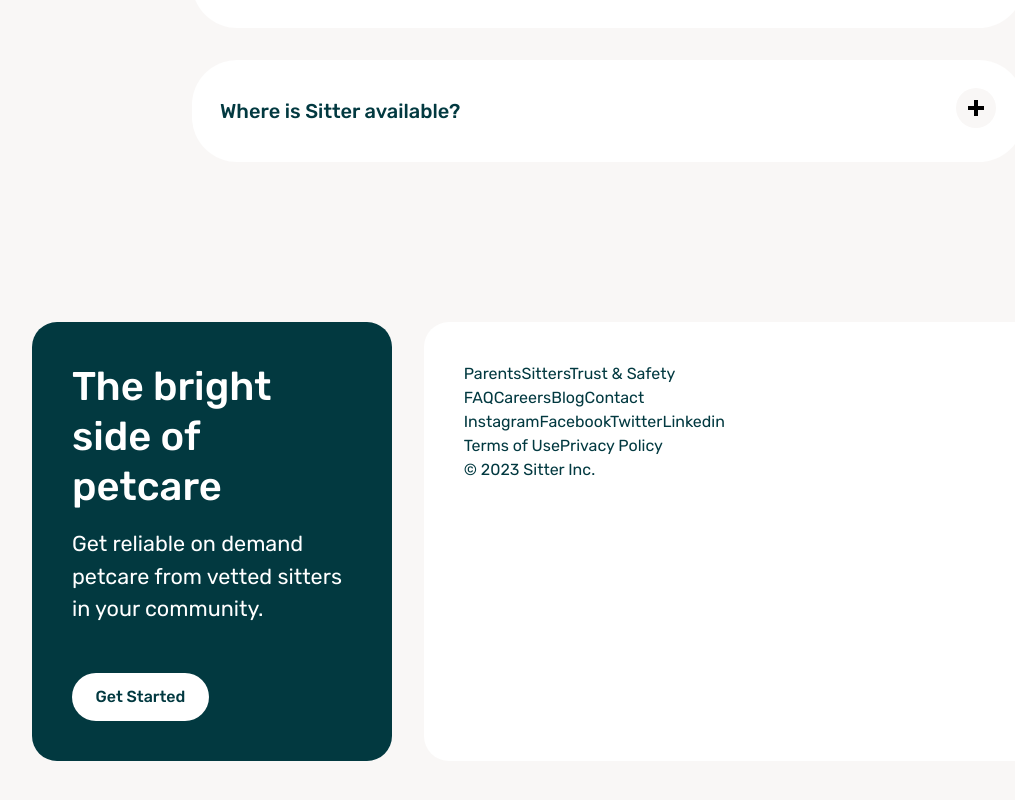
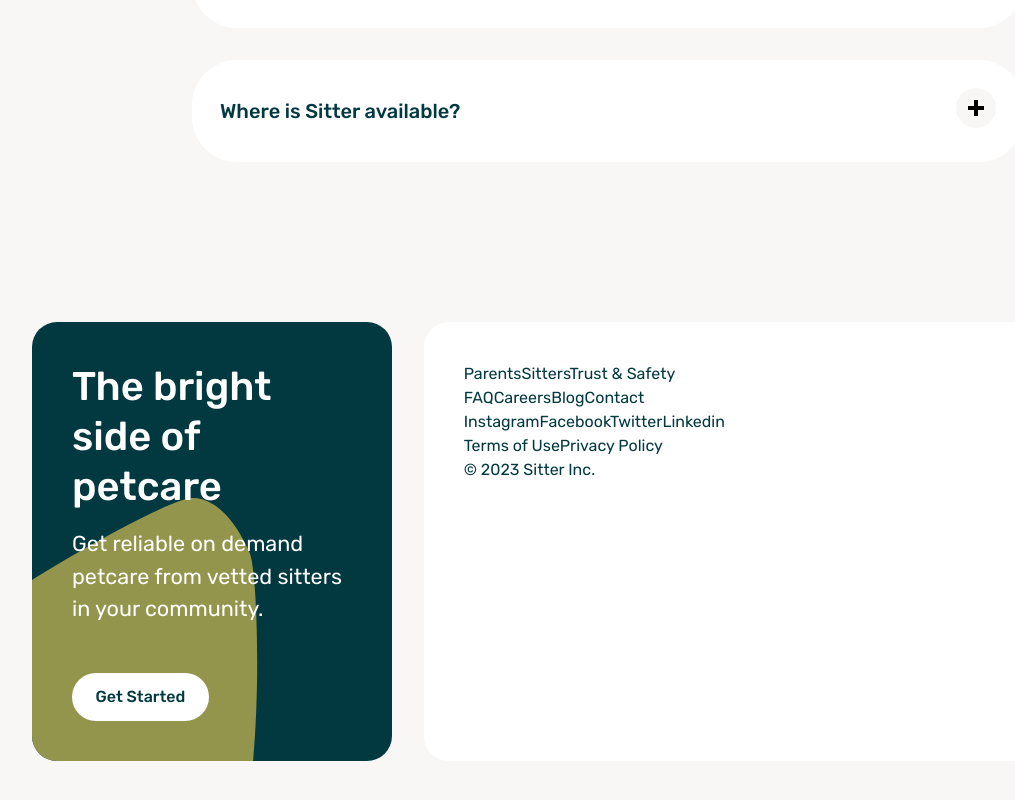
Before and after one commit to samsonc89/otter-replica, a React (Vite) app: page / in a window 1280 px wide. Shown: the part 4451-5251 px from the top of the page, without its empty margins (32-1047 px from the left). Built offline with nearby package versions, Linux system fonts and the light colour scheme.

Commit message:
Set shape for footer CTA

```diff
--- a/src/containers/Footer/Footer.jsx
+++ b/src/containers/Footer/Footer.jsx
@@ -19,12 +19,14 @@
       <div className="footer-wrapper">
         <div className="footer-cta">
           <div className="footer-cta-shape"></div>
+          <div className="footer-cta-content">
             <h2 className="footer-cta-heading">The bright side of petcare</h2>
             <p className="footer-cta-text">
               Get reliable on demand petcare from vetted sitters in your
               community.
             </p>
             <button className="footer-btn btn btn-signup">Get Started</button>
+          </div>
         </div>
         <div className="footer-right-wrapper">
           <div className="footer-row">
--- a/src/containers/Footer/footer.css
+++ b/src/containers/Footer/footer.css
@@ -14,6 +14,24 @@
   background-color: var(--main-text-color);
   color: var(--light-text-color);
   padding: 2.5rem;
+  position: relative;
+  overflow: hidden;
+}
+
+.footer-cta-shape {
+  clip-path: url(#footer-shape-left);
+  position: absolute;
+  width: 100%;
+  height: 100%;
+  background-color: #94954c;
+  top: 40%;
+  left: -35%;
+  z-index: -0;
+}
+
+.footer-cta-content {
+  position: relative;
+  z-index: 1;
 }
 
 .footer-cta-heading {
```
Lines whose indentation alone changed are shown as unchanged.
